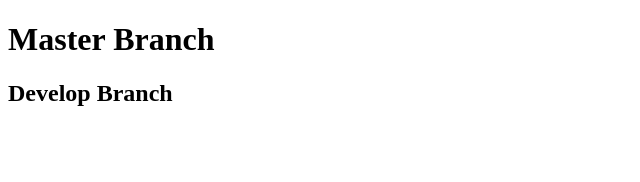
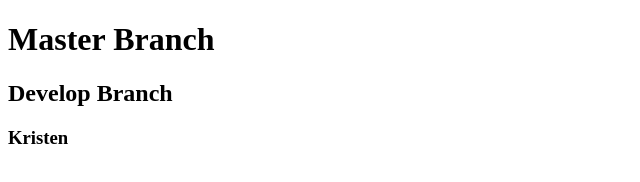
Before and after one commit to KTerew/teamGit, a plain HTML site: page index.html in a window 1280 px wide. Shown: the full height of the page, 0-640 px from the left. Drawn offline with Linux system fonts and the light colour scheme.

Commit message:
updated h3 tag

```diff
--- a/index.html
+++ b/index.html
@@ -9,6 +9,6 @@
 
     <h1>Master Branch</h1>
     <h2>Develop Branch</h2>
-
+    <h3>Kristen</h3>
 </body>
 </html>
```
